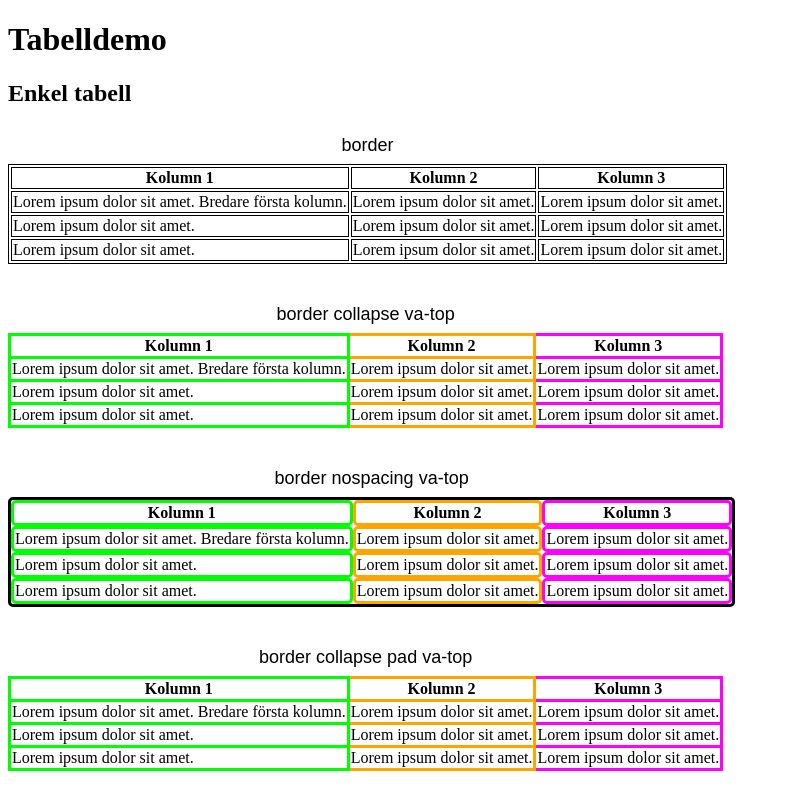
After one commit to itpastorn/webbteknik, a PHP site: page /webbutveckling-1/thelin-1/kodexempel/tabelldemo.html in a window 1280 px wide. The commit adds this page. Shown: the whole page, without its empty margins (0-790 px from the left). Run offline with PHP 8.4, Linux system fonts and the light colour scheme.

Commit message:
Tabeller, JQuery

```diff
--- a/webbutveckling-1/links-kap-6.markdown
+++ b/webbutveckling-1/links-kap-6.markdown
@@ -1,9 +1,11 @@
 # Kapitel 6: Teckenkodning och fonter
 
- * Fördjupningslänk: http://en.wikipedia.org/wiki/ASCII
- * Fördjupningslänk: http://www.w3.org/International/getting-started/characters
+ * Fördjupningslänk: [Teckenkodning för nybörjare](http://www.w3.org/International/questions/qa-what-is-encoding)
+ * Fördjupningslänk: [Introduktion till teckenuppsättningar och kodningar](http://www.w3.org/International/getting-started/characters.sv.php)
+ * Fördjupningslänk: [ASCII](http://en.wikipedia.org/wiki/ASCII)
 
 ## Nyrad som problem
+
 ## Äldre teckenkodningar
 
  * Fotnot: http://en.wikipedia.org/wiki/ISO/IEC_8859
--- /dev/null
+++ b/webbutveckling-1/thelin-1/kodexempel/tabelldemo.html
@@ -0,0 +1,145 @@
+<!DOCTYPE html>
+<html lang="sv">
+<head>
+  <meta charset="utf-8" />
+  <title>Tabelldemo</title>
+  <meta http-equiv="X-UA-Compatible" content="IE=edge">
+  <style>
+    table {
+        margin-bottom: 2em;
+    }
+    .border, .border th, .border td {
+        border: 1px solid;
+    }
+    .collapse, .collapse th, .collapse td {
+        border-collapse: collapse;
+    }
+    .nospacing, .nospacing th, .nospacing td {
+        border-spacing: 0;
+    }
+    .pad {
+        padding: 10px;
+    }
+    .va-top td {
+        vertical-align-top;
+    }
+    .va-top, .va-top th, .va-top td {
+        border-radius: 5px;
+        border-width: 3px;
+    }
+    .va-top th:nth-child(1), .va-top td:nth-child(1) {
+        border-color: lime;
+    }
+    .va-top th:nth-child(2), .va-top td:nth-child(2) {
+        border-color: orange;
+    }
+    .va-top th:nth-child(3), .va-top td:nth-child(3) {
+        border-color: fuchsia;
+    }
+    caption {
+        font: large sans-serif;
+        padding: 8px;
+    }
+
+  </style>
+</head>
+<body class="startpage">
+  <h1>Tabelldemo</h1>
+  <h2>Enkel tabell</h2>
+  <table class="border">
+    <caption>border</caption>
+    <tr>
+      <th>Kolumn 1</th>
+      <th>Kolumn 2</th>
+      <th>Kolumn 3</th>
+    </tr>
+    <tr>
+      <td>Lorem ipsum dolor sit amet. Bredare första kolumn.</td>
+      <td>Lorem ipsum dolor sit amet.</td>
+      <td>Lorem ipsum dolor sit amet.</td>
+    </tr>
+    <tr>
+      <td>Lorem ipsum dolor sit amet.</td>
+      <td>Lorem ipsum dolor sit amet.</td>
+      <td>Lorem ipsum dolor sit amet.</td>
+    </tr>
+    <tr>
+      <td>Lorem ipsum dolor sit amet.</td>
+      <td>Lorem ipsum dolor sit amet.</td>
+      <td>Lorem ipsum dolor sit amet.</td>
+    </tr>
+  </table>
+
+  <table class="border collapse va-top">
+    <caption>border collapse va-top</caption>
+    <tr>
+      <th>Kolumn 1</th>
+      <th>Kolumn 2</th>
+      <th>Kolumn 3</th>
+    </tr>
+    <tr>
+      <td>Lorem ipsum dolor sit amet. Bredare första kolumn.</td>
+      <td>Lorem ipsum dolor sit amet.</td>
+      <td>Lorem ipsum dolor sit amet.</td>
+    </tr>
+    <tr>
+      <td>Lorem ipsum dolor sit amet.</td>
+      <td>Lorem ipsum dolor sit amet.</td>
+      <td>Lorem ipsum dolor sit amet.</td>
+    </tr>
+    <tr>
+      <td>Lorem ipsum dolor sit amet.</td>
+      <td>Lorem ipsum dolor sit amet.</td>
+      <td>Lorem ipsum dolor sit amet.</td>
+    </tr>
+  </table>
+
+  <table class="border nospacing va-top">
+    <caption>border nospacing va-top</caption>
+    <tr>
+      <th>Kolumn 1</th>
+      <th>Kolumn 2</th>
+      <th>Kolumn 3</th>
+    </tr>
+    <tr>
+      <td>Lorem ipsum dolor sit amet. Bredare första kolumn.</td>
+      <td>Lorem ipsum dolor sit amet.</td>
+      <td>Lorem ipsum dolor sit amet.</td>
+    </tr>
+    <tr>
+      <td>Lorem ipsum dolor sit amet.</td>
+      <td>Lorem ipsum dolor sit amet.</td>
+      <td>Lorem ipsum dolor sit amet.</td>
+    </tr>
+    <tr>
+      <td>Lorem ipsum dolor sit amet.</td>
+      <td>Lorem ipsum dolor sit amet.</td>
+      <td>Lorem ipsum dolor sit amet.</td>
+    </tr>
+  </table>
+
+  <table class="border collapse pad va-top">
+    <caption>border collapse pad va-top</caption>
+    <tr>
+      <th>Kolumn 1</th>
+      <th>Kolumn 2</th>
+      <th>Kolumn 3</th>
+    </tr>
+    <tr>
+      <td>Lorem ipsum dolor sit amet. Bredare första kolumn.</td>
+      <td>Lorem ipsum dolor sit amet.</td>
+      <td>Lorem ipsum dolor sit amet.</td>
+    </tr>
+    <tr>
+      <td>Lorem ipsum dolor sit amet.</td>
+      <td>Lorem ipsum dolor sit amet.</td>
+      <td>Lorem ipsum dolor sit amet.</td>
+    </tr>
+    <tr>
+      <td>Lorem ipsum dolor sit amet.</td>
+      <td>Lorem ipsum dolor sit amet.</td>
+      <td>Lorem ipsum dolor sit amet.</td>
+    </tr>
+  </table>
+</body>
+</html>
```
Also changed, not shown: webbutveckling-1/links.markdown (+7 -0 lines), webbutveckling-1/thelin-1/laxhjalpen-demowebb/arbeten.html (+15 -16 lines), webbutveckling-1/thelin-1/laxhjalpen-demowebb/laxhjalpen.css (+24 -10 lines).
